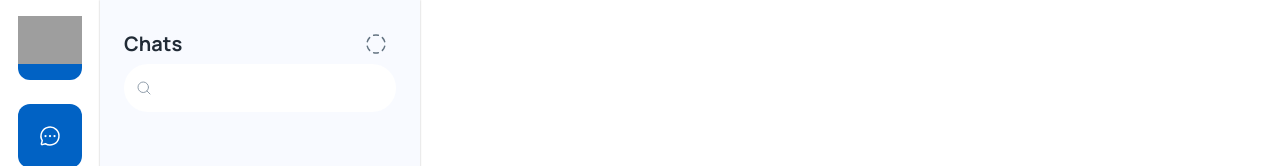
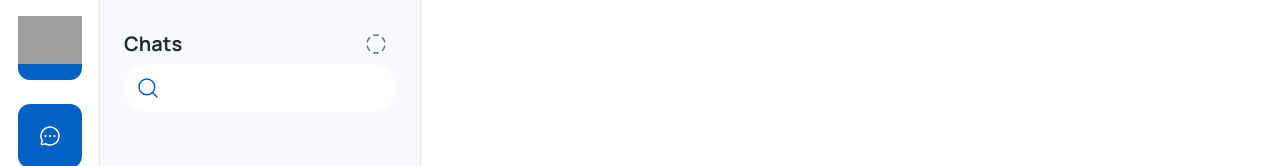
Before and after one commit to antonio63963/v-chat-app, a React (Create React App) app in the folder front/: page /app in a window 1280 px wide. Shown: the top 166 px of the page. Built offline with nearby package versions, Linux system fonts and the light colour scheme; grey boxes are pictures that could not be loaded.

Commit message:
front: remake search input

```diff
--- a/front/src/components/SearchInput.js
+++ b/front/src/components/SearchInput.js
@@ -23,7 +23,7 @@ function SearchInput({value, onChange}) {
   console.log("THEME: ", theme);
   return (
     <Search className="SearchInput">
-      <MagnifyingGlass color={theme.palette.grey[500]} />
+      <MagnifyingGlass size={24} color={theme.palette.primary.main} />
       <SeacrchTextField value={value} onChange={onChange} />
     </Search>
   );
```
